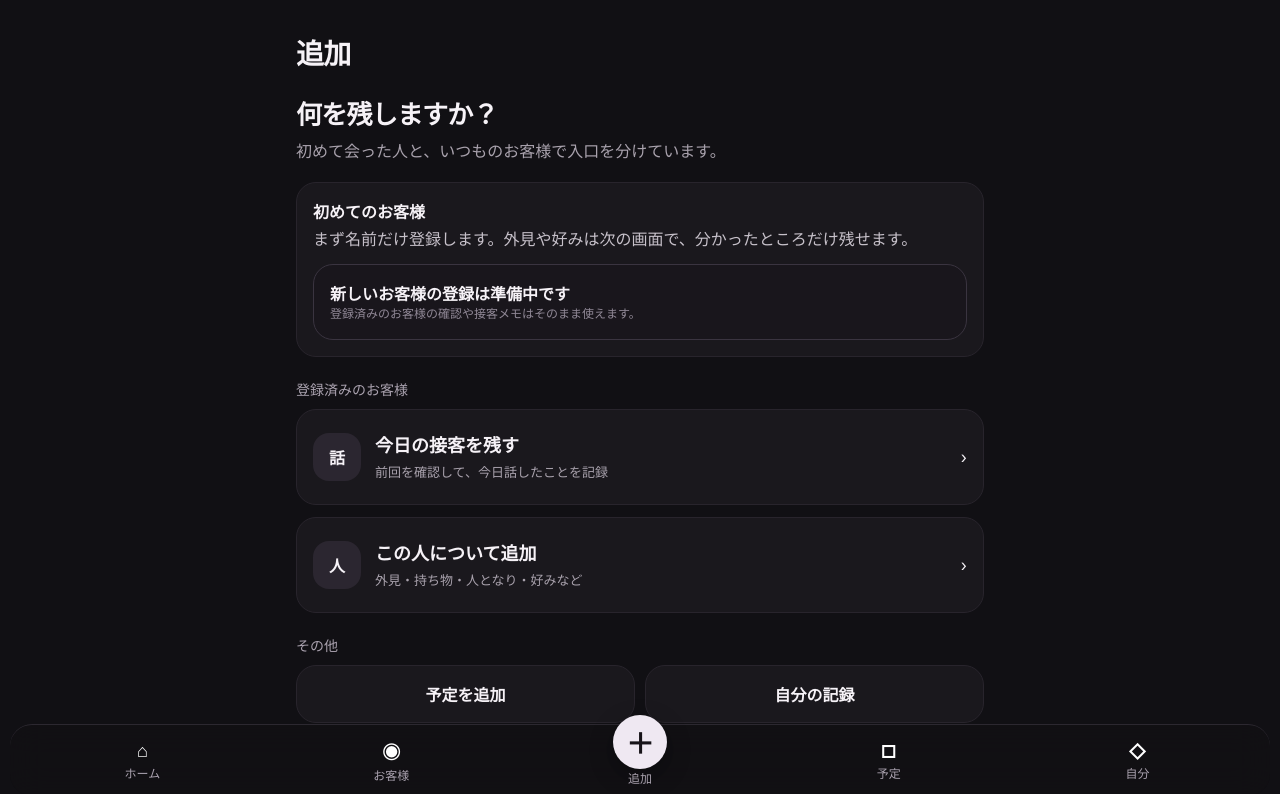
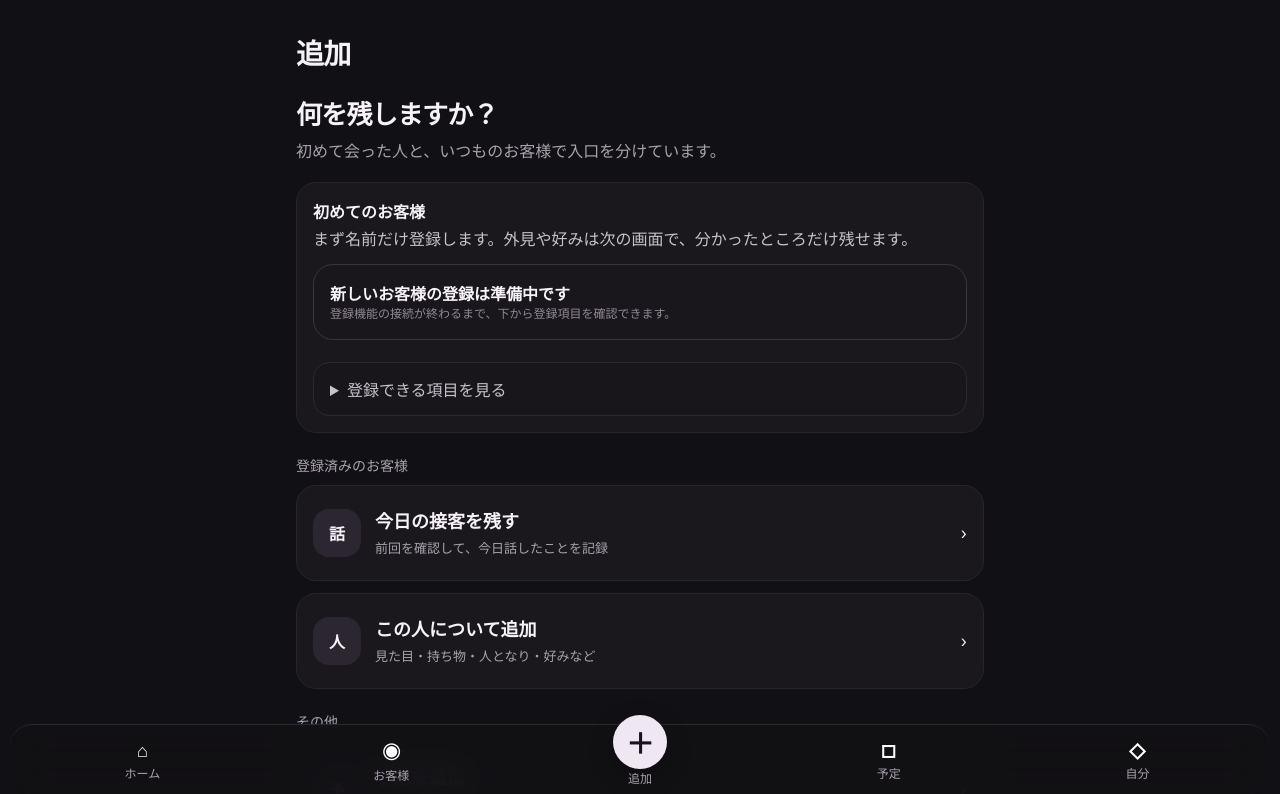
Before and after one commit to karukimori-wq/Velvet, a Next.js app: page /add in a window 1280 px wide. Shown: the top 794 px of the page. Built offline with nearby package versions, Linux system fonts and the light colour scheme; no server answers.

Commit message:
Let users inspect profile fields before customer bridge is ready

```diff
--- a/app/add/page.tsx
+++ b/app/add/page.tsx
@@ -2,7 +2,8 @@ import Link from "next/link";
 import { BottomNav } from "@/components/bottom-nav";
 import { getGrowthEngineBridgeStatus } from "@/lib/growth-engine-customer";
 import { createCustomerFromVelvetAction } from "./actions";
+const profileGroups=[{title:"見た目",items:["髪","メガネ","顔の特徴"]},{title:"服装・持ち物",items:["服装","時計","財布","アクセサリー"]},{title:"人となり",items:["仕事","結婚","出身","趣味","人柄","家族"]},{title:"好み",items:["よく飲むもの","好きなもの","苦手なもの"]},{title:"接客で覚えること",items:["着席理由","注意点"]}];
 export default async function AddPage({searchParams}:{searchParams:Promise<{error?:string;name?:string}>}){const {error,name}=await searchParams;const bridge=getGrowthEngineBridgeStatus();return <main className="shell"><header className="header"><div className="brand">追加</div></header><section className="hero"><h1>何を残しますか？</h1><p>初めて会った人と、いつものお客様で入口を分けています。</p></section>
- <div className="card"><div className="timelineTitle">初めてのお客様</div><div className="timelineBody">まず名前だけ登録します。外見や好みは次の画面で、分かったところだけ残せます。</div>{bridge.configured?<form action={createCustomerFromVelvetAction} className="stack compactForm"><input className="searchBox" name="displayName" placeholder="名前・呼び名" defaultValue={name??""} autoComplete="off"/>{error==="name"&&<div className="formError">名前か呼び名を入れてください。</div>}{error==="customer_create"&&<div className="formError">今はお客様を登録できません。少し時間をおいて再度お試しください。</div>}<button className="primaryButton" type="submit">名前を登録して、この人を覚える</button></form>:<div className="card noticeCard"><div className="timelineTitle">新しいお客様の登録は準備中です</div><div className="formHint">登録済みのお客様の確認や接客メモはそのまま使えます。</div></div>}</div>
- <div className="sectionTitle">登録済みのお客様</div><div className="stack registerHub"><Link className="card registerChoice" href="/capture"><div className="registerIcon">話</div><div><strong>今日の接客を残す</strong><p>前回を確認して、今日話したことを記録</p></div><span>›</span></Link><Link className="card registerChoice" href="/remember"><div className="registerIcon">人</div><div><strong>この人について追加</strong><p>外見・持ち物・人となり・好みなど</p></div><span>›</span></Link></div>
- <div className="sectionTitle">その他</div><div className="quickRegisterGrid"><Link className="card quickRegister" href="/schedule">予定を追加</Link><Link className="card quickRegister" href="/self-investment">自分の記録</Link></div><BottomNav/></main>}
+ <div className="card"><div className="timelineTitle">初めてのお客様</div><div className="timelineBody">まず名前だけ登録します。外見や好みは次の画面で、分かったところだけ残せます。</div>{bridge.configured?<form action={createCustomerFromVelvetAction} className="stack compactForm"><input className="searchBox" name="displayName" placeholder="名前・呼び名" defaultValue={name??""} autoComplete="off"/>{error==="name"&&<div className="formError">名前か呼び名を入れてください。</div>}{error==="customer_create"&&<div className="formError">今はお客様を登録できません。少し時間をおいて再度お試しください。</div>}<button className="primaryButton" type="submit">名前を登録して、この人を覚える</button></form>:<><div className="card noticeCard"><div className="timelineTitle">新しいお客様の登録は準備中です</div><div className="formHint">登録機能の接続が終わるまで、下から登録項目を確認できます。</div></div><details className="detailsCard"><summary>登録できる項目を見る</summary><div className="stack detailsBody">{profileGroups.map(group=><div key={group.title}><div className="fieldLabel">{group.title}</div><div className="chips">{group.items.map(item=><span className="chip" key={item}>{item}</span>)}</div></div>)}</div></details></>}</div>
+ <div className="sectionTitle">登録済みのお客様</div><div className="stack registerHub"><Link className="card registerChoice" href="/capture"><div className="registerIcon">話</div><div><strong>今日の接客を残す</strong><p>前回を確認して、今日話したことを記録</p></div><span>›</span></Link><Link className="card registerChoice" href="/remember"><div className="registerIcon">人</div><div><strong>この人について追加</strong><p>見た目・持ち物・人となり・好みなど</p></div><span>›</span></Link></div>
+ <div className="sectionTitle">その他</div><div className="stack registerHub"><Link className="card registerChoice" href="/schedule"><div className="registerIcon">予</div><div><strong>予定を追加</strong><p>来店・出勤・誕生日・自分の予定など</p></div><span>›</span></Link><Link className="card registerChoice" href="/self-investment"><div className="registerIcon">自</div><div><strong>自分の記録</strong><p>美容・衣装・学びなど、自分のための記録</p></div><span>›</span></Link></div><BottomNav/></main>}
```
